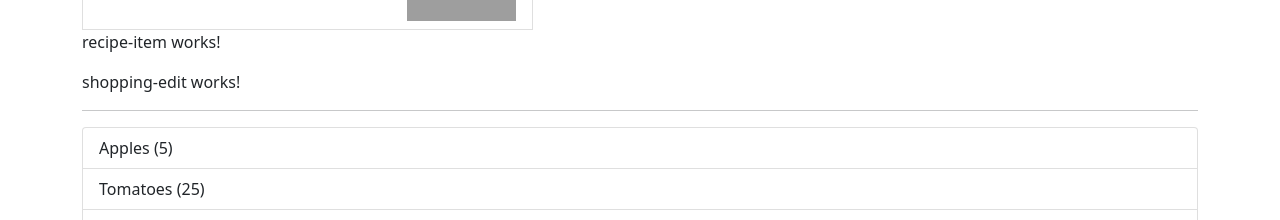
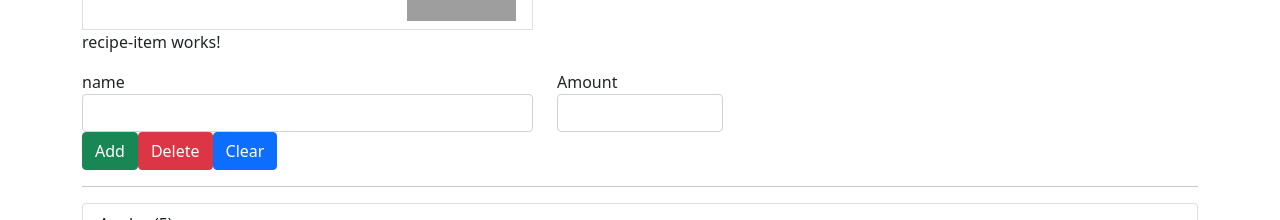
Before and after one commit to sandeep100690/agPro, an Angular app: page / in a window 1280 px wide. Shown: the part 296-516 px from the top of the page. Built offline with nearby package versions, Linux system fonts and the light colour scheme; grey boxes are pictures that could not be loaded.

Commit message:
shopping edit added

```diff
--- a/src/app/01-basics/header/shopping-list/shopping-edit/shopping-edit.component.html
+++ b/src/app/01-basics/header/shopping-list/shopping-edit/shopping-edit.component.html
@@ -1 +1,24 @@
-<p>shopping-edit works!</p>
+<div class="row">
+    <div class="col-xs-12">
+        <form>
+            <div class="row">
+                <div class="col-sm-5 form-group">
+                    <label for="name">name</label>
+                    <input type="text" id="name" class="form-control">
+                </div>
+                <div class="col-sm-2 form-group">
+                    <label for="amount">Amount</label>
+                    <input type="number" id="amount" class="form-control">
+                </div>
+            </div>
+
+            <div class="row">
+                <div class="col-xs-12">
+                    <button class="btn btn-success" type="submit">Add</button>
+                    <button class="btn btn-danger" type="button">Delete</button>
+                    <button class="btn btn-primary" type="button">Clear</button>
+                </div>
+            </div>
+        </form>
+    </div>
+</div>
```
